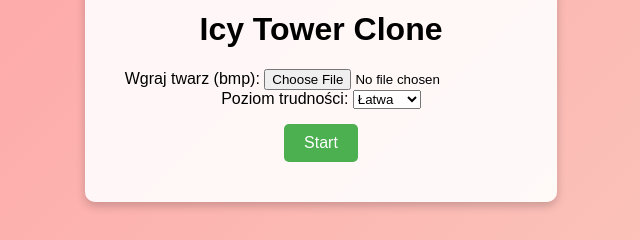
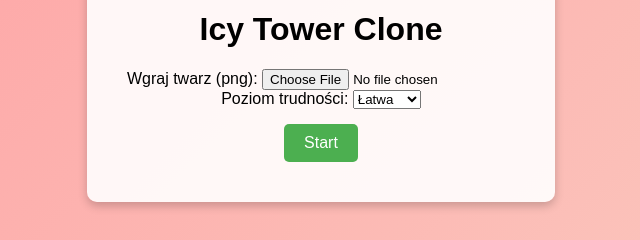
Before and after one commit to przemkee/aidevs, a plain HTML site: page icy-tower/index.html in a window 1280 px wide. Shown: the part 324-564 px from the top of the page, 319-959 px from the left. Drawn offline with Linux system fonts and the light colour scheme.

Commit message:
Use PNG for face upload

```diff
--- a/icy-tower/index.html
+++ b/icy-tower/index.html
@@ -8,7 +8,7 @@
 <body>
   <div id="menu">
     <h1>Icy Tower Clone</h1>
-    <label>Wgraj twarz (bmp): <input type="file" id="faceInput" accept="image/bmp,image/x-ms-bmp" /></label>
+    <label>Wgraj twarz (png): <input type="file" id="faceInput" accept="image/png" /></label>
     <div>
       <label>Poziom trudności:
         <select id="difficulty">
```
